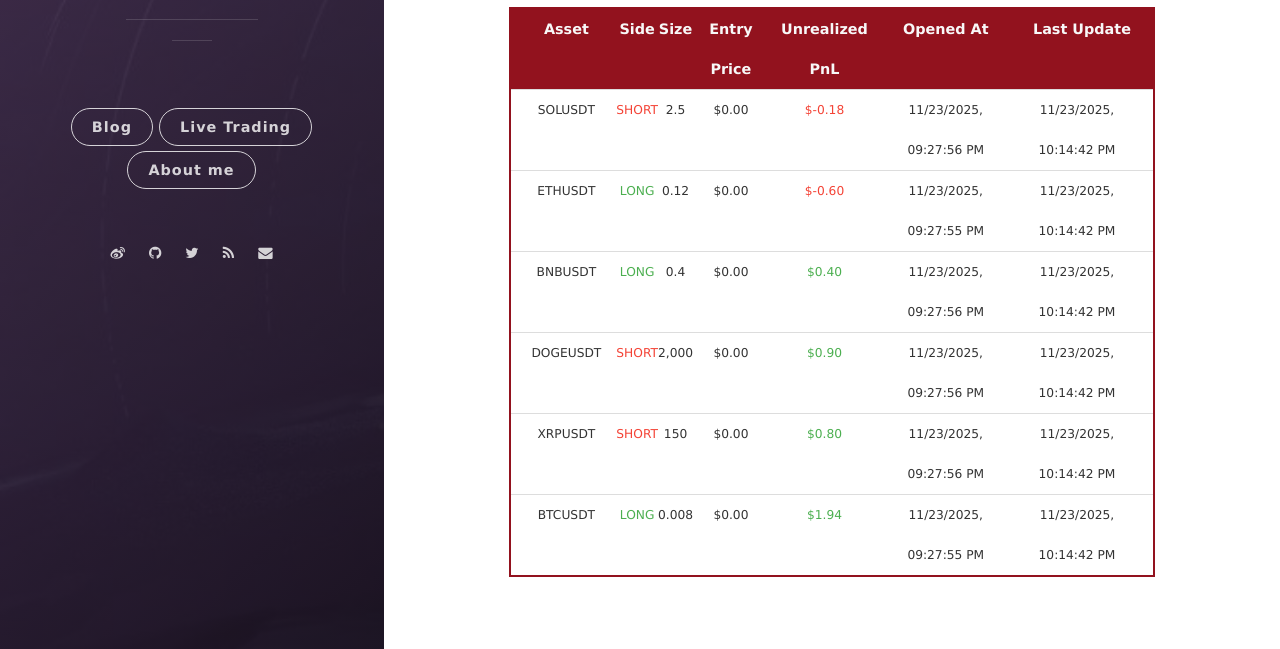
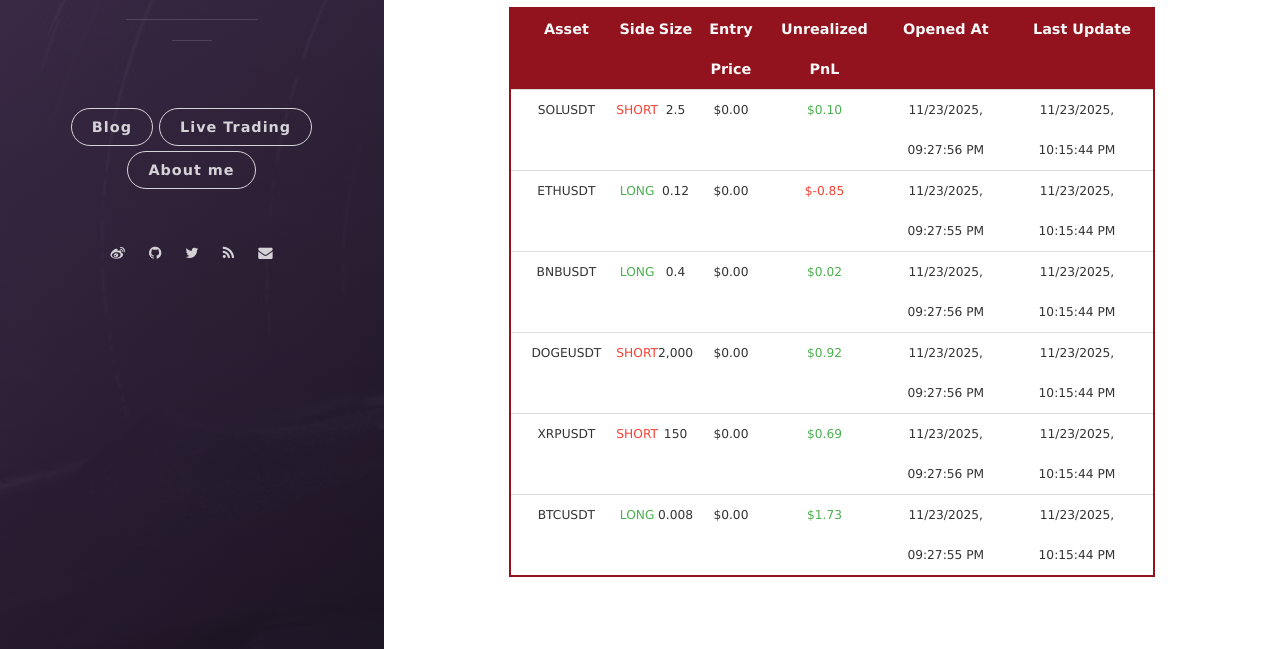
Before and after one commit to leeyegy/leeyegy.github.io, a Jekyll site: the page built from live-trading.html, in a window 1280 px wide and 1269 px high. Shown: the part 592-1241 px from the top of the window. Built offline with Jekyll 4.4.1, drawn with Linux system fonts in a browser that asks for light colours; nearby versions of some CDN libraries.

Commit message:
AccountMonitor: refresh positions 2025-11-24T06:15:44+08:00

```diff
--- a/assets/data/binance/positions.json
+++ b/assets/data/binance/positions.json
@@ -4,53 +4,53 @@
     "side": "SHORT",
     "size": 2.5,
     "entryPrice": 0.0,
-    "unrealizedPnl": -0.175,
+    "unrealizedPnl": 0.1,
     "openedAt": "2025-11-24T05:27:56+08:00",
-    "reportedAt": "2025-11-24T06:14:42+08:00"
+    "reportedAt": "2025-11-24T06:15:44+08:00"
   },
   {
     "symbol": "ETHUSDT",
     "side": "LONG",
     "size": 0.12,
     "entryPrice": 0.0,
-    "unrealizedPnl": -0.60473674,
+    "unrealizedPnl": -0.85360946,
     "openedAt": "2025-11-24T05:27:55+08:00",
-    "reportedAt": "2025-11-24T06:14:42+08:00"
+    "reportedAt": "2025-11-24T06:15:44+08:00"
   },
   {
     "symbol": "BNBUSDT",
     "side": "LONG",
     "size": 0.4,
     "entryPrice": 0.0,
-    "unrealizedPnl": 0.40322072,
+    "unrealizedPnl": 0.02034499,
     "openedAt": "2025-11-24T05:27:56+08:00",
-    "reportedAt": "2025-11-24T06:14:42+08:00"
+    "reportedAt": "2025-11-24T06:15:44+08:00"
   },
   {
     "symbol": "DOGEUSDT",
     "side": "SHORT",
     "size": 2000.0,
     "entryPrice": 0.0,
-    "unrealizedPnl": 0.9,
+    "unrealizedPnl": 0.92386,
     "openedAt": "2025-11-24T05:27:56+08:00",
-    "reportedAt": "2025-11-24T06:14:42+08:00"
+    "reportedAt": "2025-11-24T06:15:44+08:00"
   },
   {
     "symbol": "XRPUSDT",
     "side": "SHORT",
     "size": 150.0,
     "entryPrice": 0.0,
-    "unrealizedPnl": 0.7969455,
+    "unrealizedPnl": 0.692274,
     "openedAt": "2025-11-24T05:27:56+08:00",
-    "reportedAt": "2025-11-24T06:14:42+08:00"
+    "reportedAt": "2025-11-24T06:15:44+08:00"
   },
   {
     "symbol": "BTCUSDT",
     "side": "LONG",
     "size": 0.008,
     "entryPrice": 0.0,
-    "unrealizedPnl": 1.94456237,
+    "unrealizedPnl": 1.73377001,
     "openedAt": "2025-11-24T05:27:55+08:00",
-    "reportedAt": "2025-11-24T06:14:42+08:00"
+    "reportedAt": "2025-11-24T06:15:44+08:00"
   }
 ]
```
